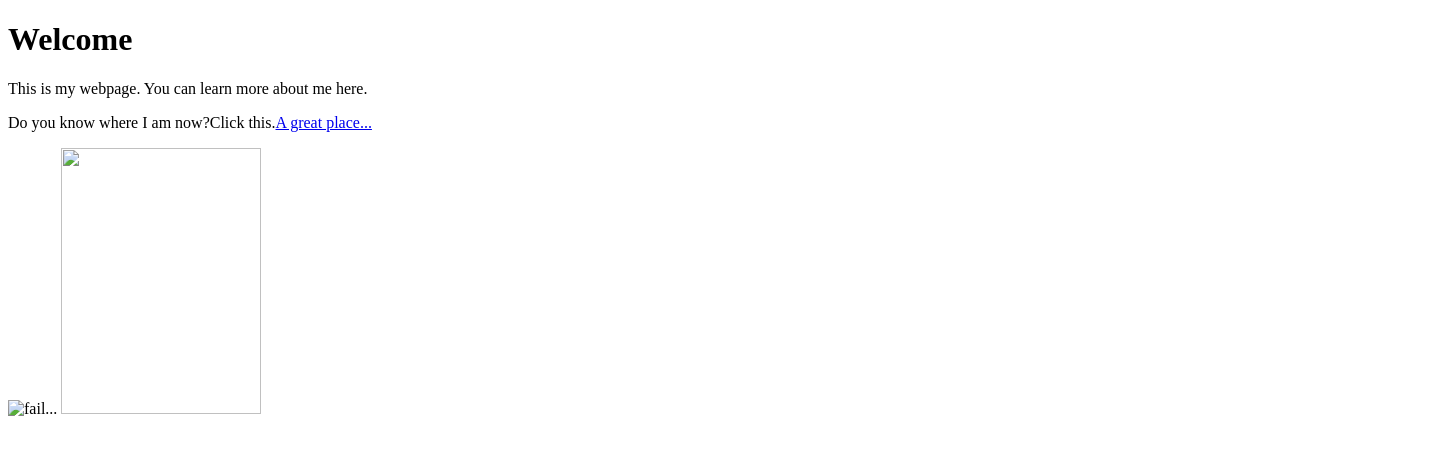
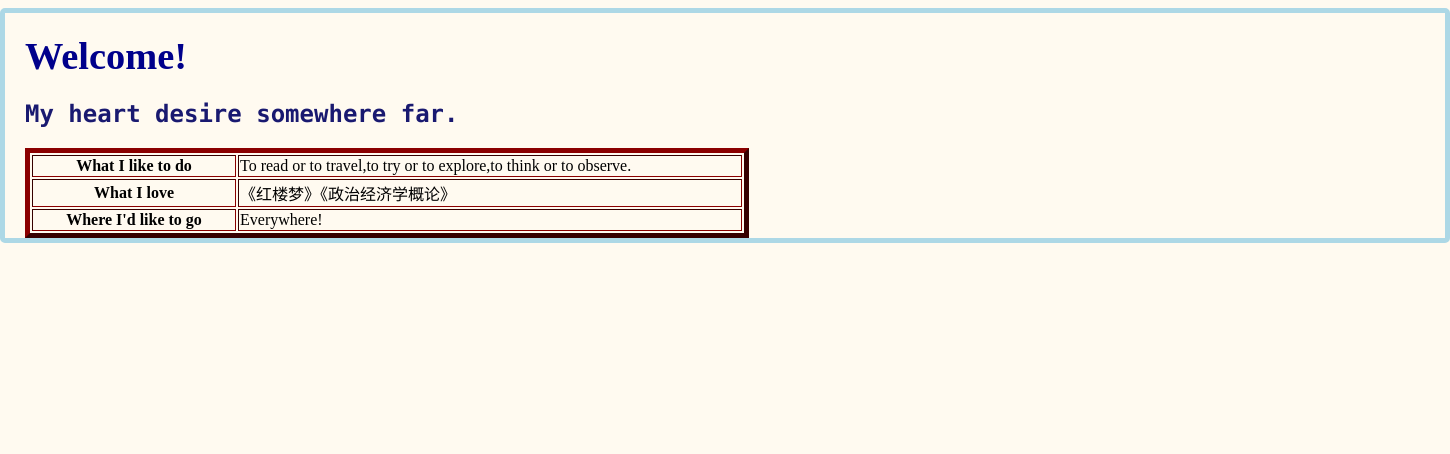
Before and after one commit to Yuwenzhou210/Yuwenzhou210.github.io, a plain HTML site: page index.html in a window 1280 px wide. Shown: the whole page, 1450 px wide, since content can reach past the window. Drawn offline with Linux system fonts and the light colour scheme.

Commit message:
Update index.html

```diff
--- a/index.html
+++ b/index.html
@@ -1,13 +1,34 @@
 <!DOCTYPE html>
-<html lang="zh-cn">
-  <head>
-    <meta charset="utf-8"/>
-    <title>Jiajia</title>
-  </head>
-  <body backgroud="C:\Users\15833\Pictures\只此青绿\桃源(1).png"/>
-    <h1>Welcome</h1>
-    <p>This is my webpage. You can learn more about me here.</p>
-    <p>Do you know where I am now?Click this.<a href=https://www.pku.edu.cn>A great place...<a/></p>
-    <img src = "C:\Users\15833\Pictures\照片\高考高“粽”.jpg" width="200" height="266" alt="fail..."/>
-    <img src= "C:\Users\15833\Pictures\照片\百日誓师大会.jpg" width="200" height="266"/>
-</html>
+<html>
+<head>
+	<meta charset="utf-8">
+<title>Jiajia Li</title>
+<style type="text/css">
+body{width:1400px;margin-left:auto;margin-right:auto;padding-left:20px;padding-right:20px;border-width: 5px;border-color: #ADD8E6;border-style: solid;border-radius: 5px;background-color: #FFFAF0}
+#head{width: 500px;}
+th{width: 200px}
+td{width: 500px}
+h1{color: #00008B;font-family: papyrus;}
+h2{color: #191970;font-family: lucida console;}
+</style>
+</head>
+<body>
+	<div id=head>
+		<h1><big>Welcome!</big></h1>
+		<h2>My heart desire somewhere far.</h2>
+	</div>
+	<div id=center>
+		<table border="5" style="border-color: #8B0000;">
+			<tr><th>What I like to do</th>
+			    <td>To read or to travel,to try or to explore,to think or to observe.</td></tr>
+			<tr><th>What I love</th>
+				<td>《红楼梦》《政治经济学概论》</td></tr>
+			<tr><th>Where I'd like to go</th>
+					<td>Everywhere!</td></tr>
+
+		</table>
+
+	</div>
+
+
+</body>
```
